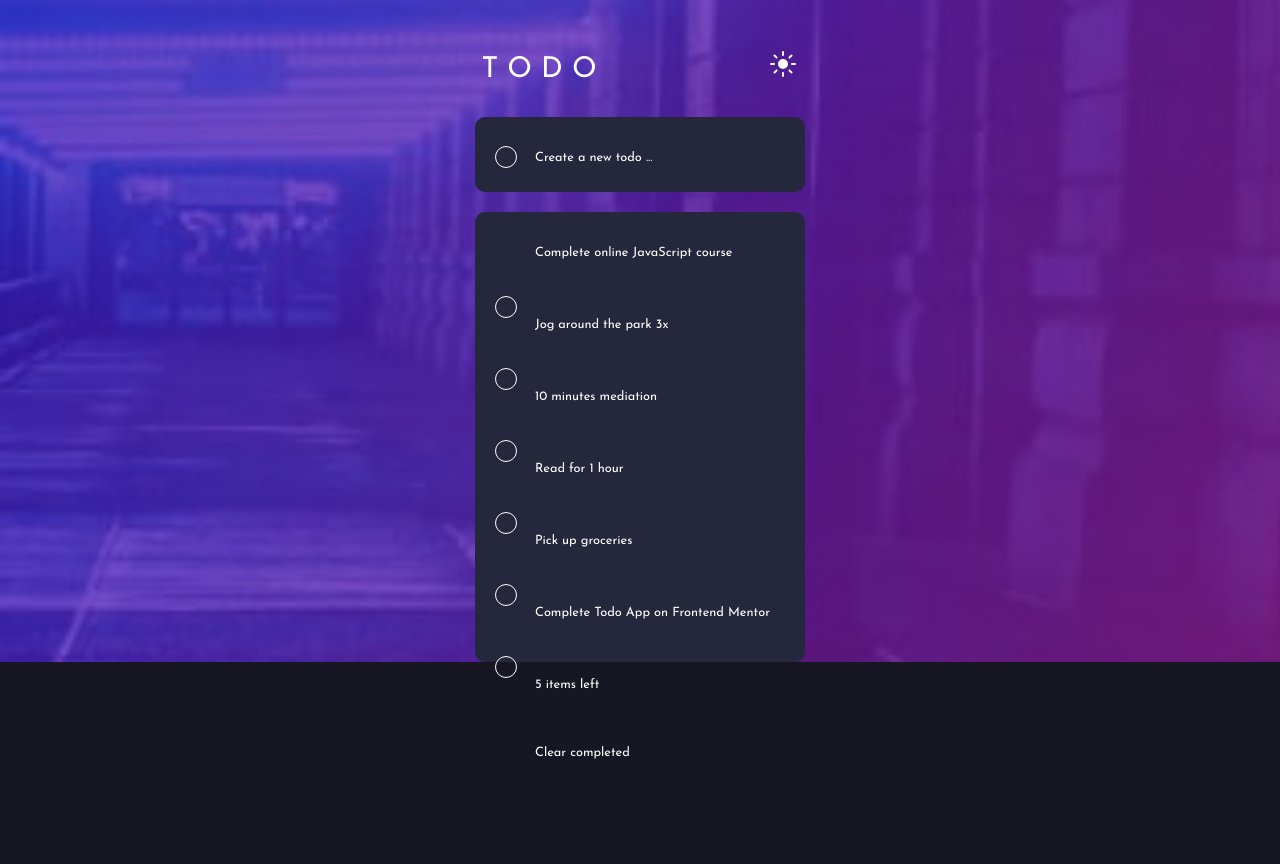
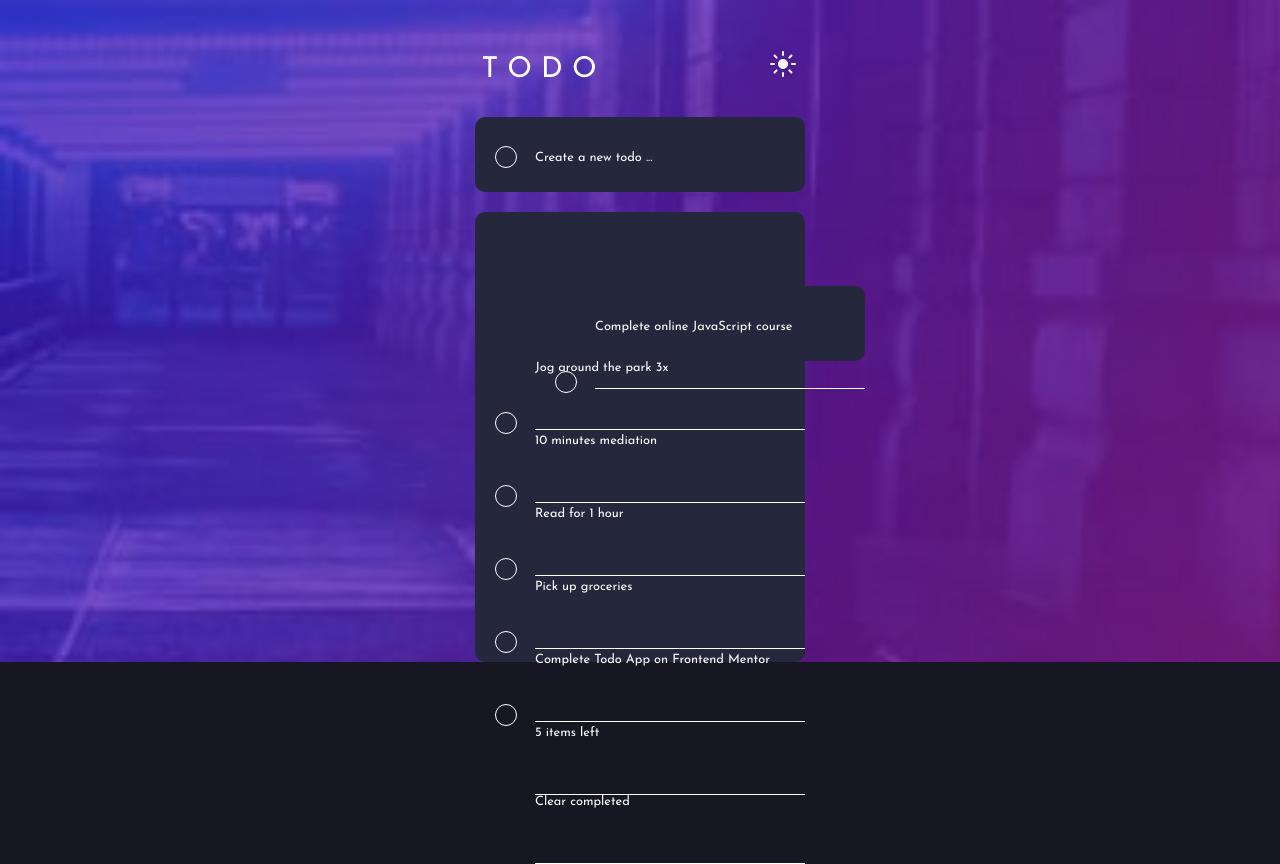
Before and after one commit to FCBasel1893/dev21_exercises, a plain HTML site: page todo-app-main/index.html in a window 1280 px wide. Before the commit the page ends 814 px from the top, so only its background shows below. Drawn offline with Linux system fonts and the light colour scheme.

Commit message:
add index/styles

```diff
--- a/todo-app-main/index.html
+++ b/todo-app-main/index.html
@@ -33,9 +33,10 @@
 
 <div class="box">
       <div class="big-box">
-        <p>Complete online JavaScript course</p>
+        <div class="first-box">
+          <p>Complete online JavaScript course</p>
           <div class="bullet-point2"></div>
-
+        </div>
           <p>Jog around the park 3x</p>
           <div class="bullet-point2"></div>
 
@@ -52,6 +53,7 @@
           <div class="bullet-point2"></div>
 
         <div>
+
           <p>5 items left</p>
           <p>Clear completed</p>
 
--- a/todo-app-main/styles.css
+++ b/todo-app-main/styles.css
@@ -82,18 +82,23 @@
     color: white;
     font-size: 0.8rem;
     font-weight: 400;
+
 }
 
 .big-box p {
     padding-bottom: 55px;
+
+    border-bottom: 1px solid white;
 }
 
 .bullet-point2 {
+    display: block;
     width: 22px;
     height: 22px;
     border-radius: 50%;
     border: 1.5px solid white;
     margin: -18px 0px 0px -40px;
+
 
 }
 
```
